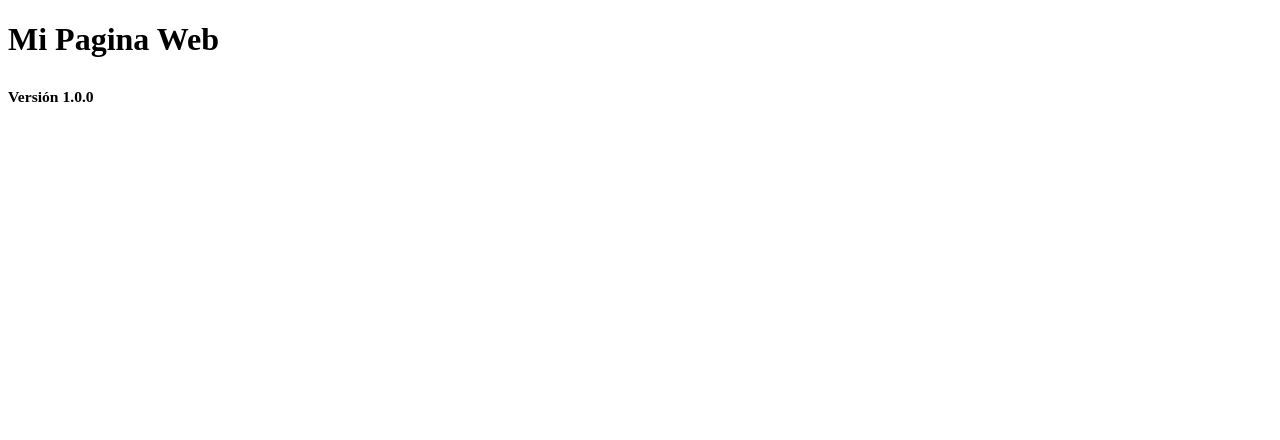
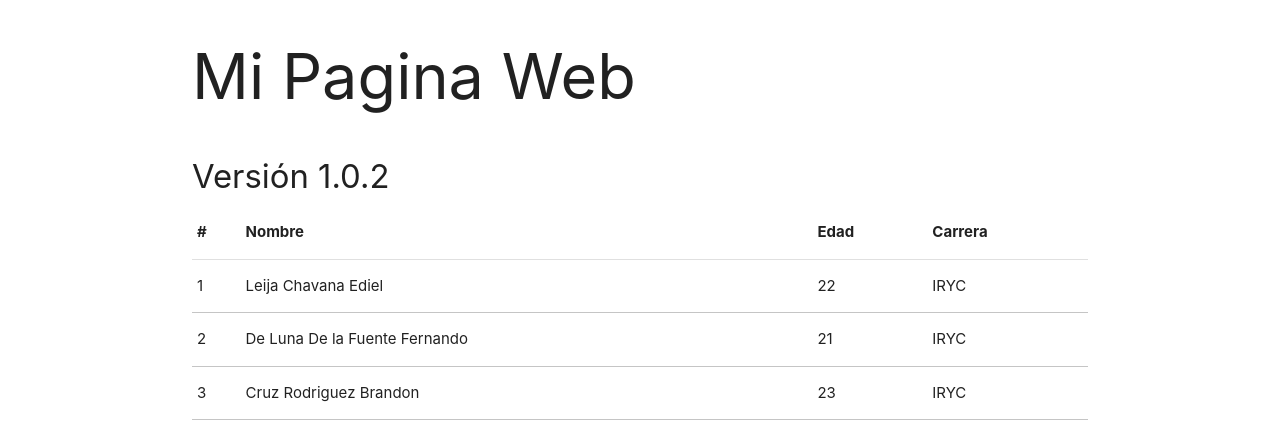
Before and after one commit to EdielLeija/Ediel-Leija, a plain HTML site: page Index.html in a window 1280 px wide. Drawn offline with nearby package versions, Linux system fonts and the light colour scheme.

Commit message:
Agregar index.js y tabla de estudiantes

```diff
--- a/Index.html
+++ b/Index.html
@@ -4,10 +4,41 @@
   <meta charset="UTF-8">
   <meta http-equiv="X-UA-Compatible" content="IE=edge">
   <meta name="viewport"content= "width=device-width, initial-scale=1.0">
-  <title>Document</title>
+   <!-- Compiled and minified CSS -->
+   <link rel="stylesheet" href="https://cdnjs.cloudflare.com/ajax/libs/materialize/1.0.0/css/materialize.min.css">
+
+  <title>Mi Pagina</title>
 </head>
 </body>
+<div class="container">
   <h1>Mi Pagina Web</h1>
-  <h3><sub> Versión 1.0.0</sub></h3>
+  <h3><sub> Versión 1.0.2</sub></h3>
+</div>
+
+<div class="container">
+  <table>
+    <thead>
+      <th>#</th>
+      <th>Nombre</th>
+      <th>Edad</th>
+      <th>Carrera</th>
+    </thead>
+    <tbody>
+      <template id="tbodyestudiantes">
+        <tr>
+        <td><span name="tbodynumero"></span></td>
+        <td><span name="tbodynombre"></span></td>
+        <td><span name="tbodyedad"></span></td>
+        <td><span name="tbodycarrera"></span></td>
+        <tr>
+      </template>
+    </tbody>
+  </table>
+</div>
+
+  <!-- Compiled and minified JavaScript -->
+  <script src="https://cdnjs.cloudflare.com/ajax/libs/materialize/1.0.0/js/materialize.min.js"></script>
+
+  <script src="./index.js"></script>
 </body>
 </html>
--- /dev/null
+++ b/index.js
@@ -0,0 +1,56 @@
+var estudiantes = [
+    {
+    apellidop: "Leija",
+    apellidom: "Chavana",
+    nombre: "Ediel",
+    edad: 22,
+    fechanacimiento: {
+    año: 1999,
+    mes: "septiembre",
+    dia: 4
+     },
+     carrera: "IRYC"
+    },
+
+    {
+    apellidop: "De Luna",
+    apellidom: "De la Fuente",
+    nombre: "Fernando",
+    edad: 21,
+    fechanacimiento: {
+    año: 2000,
+    mes: "Agosto",
+    dia: 22
+     },
+    carrera: "IRYC"
+    },
+
+    {
+    apellidop: "Cruz",
+    apellidom: "Rodriguez",
+    nombre: "Brandon",
+    edad: 23,
+    fechanacimiento: {
+    año: 1998,
+    mes: "Mayo",
+    dia: 5
+     },
+     carrera: "IRYC"
+    },
+]
+
+var table = document.getElementsByTagName("table")[0];
+for (var i = 0; i < estudiantes.length; i++) {
+    var templ = document.getElementById ('tbodyestudiantes').content.cloneNode(true);
+    var celnumero = templ.querySelector("span[name='tbodynumero']");
+    var celnombre = templ.querySelector("span[name='tbodynombre']");
+    var celedad = templ.querySelector("span[name='tbodyedad']");
+    var celcarrera = templ.querySelector("span[name='tbodycarrera']");
+
+    celnumero.innerText = i + 1
+    celnombre.innerText = estudiantes[i].apellidop + " " + estudiantes[i].apellidom + " " + estudiantes[i].nombre;
+    celedad.innerText = estudiantes[i].edad;
+    celcarrera.innerText = estudiantes[i].carrera
+
+    table.append(templ);
+}
```
